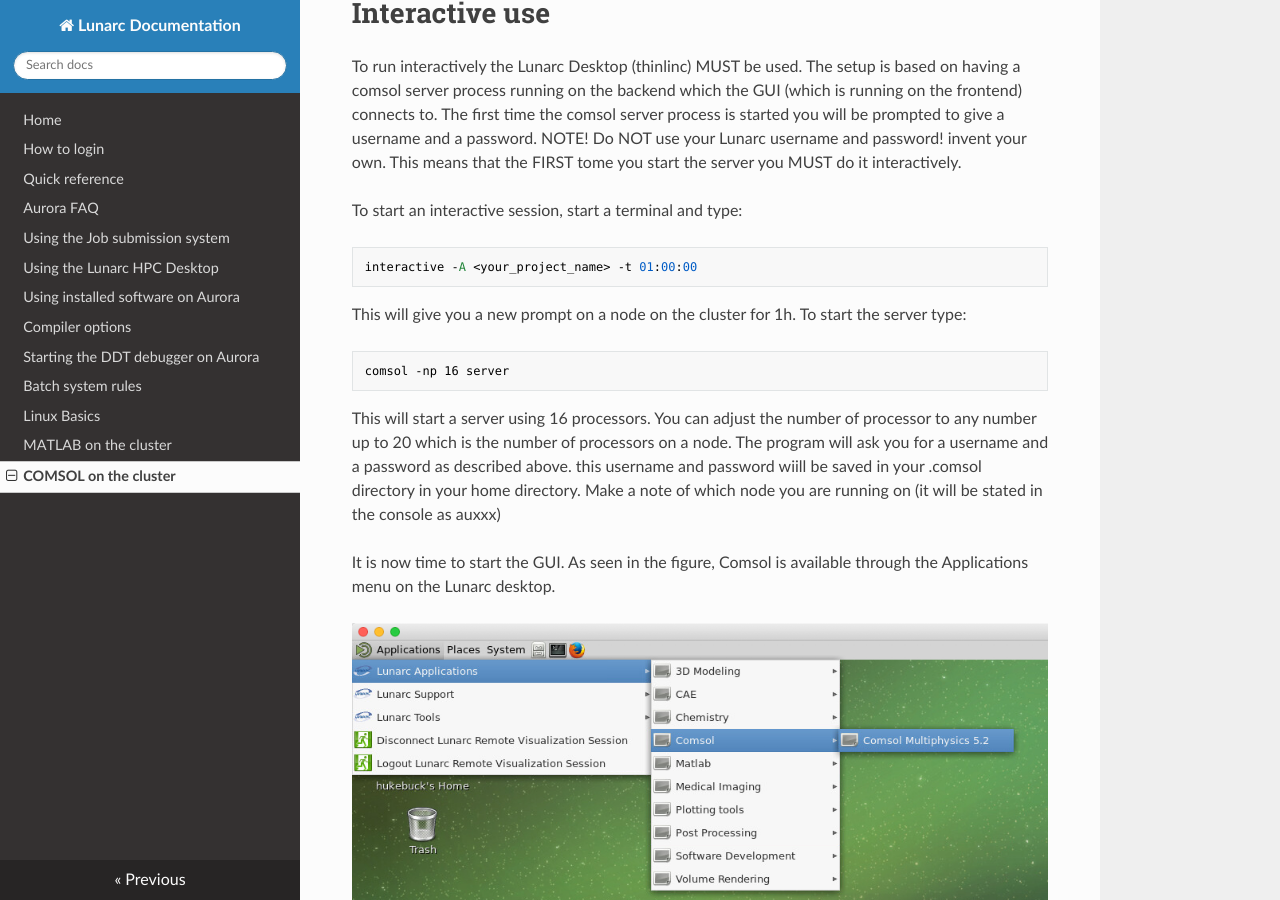
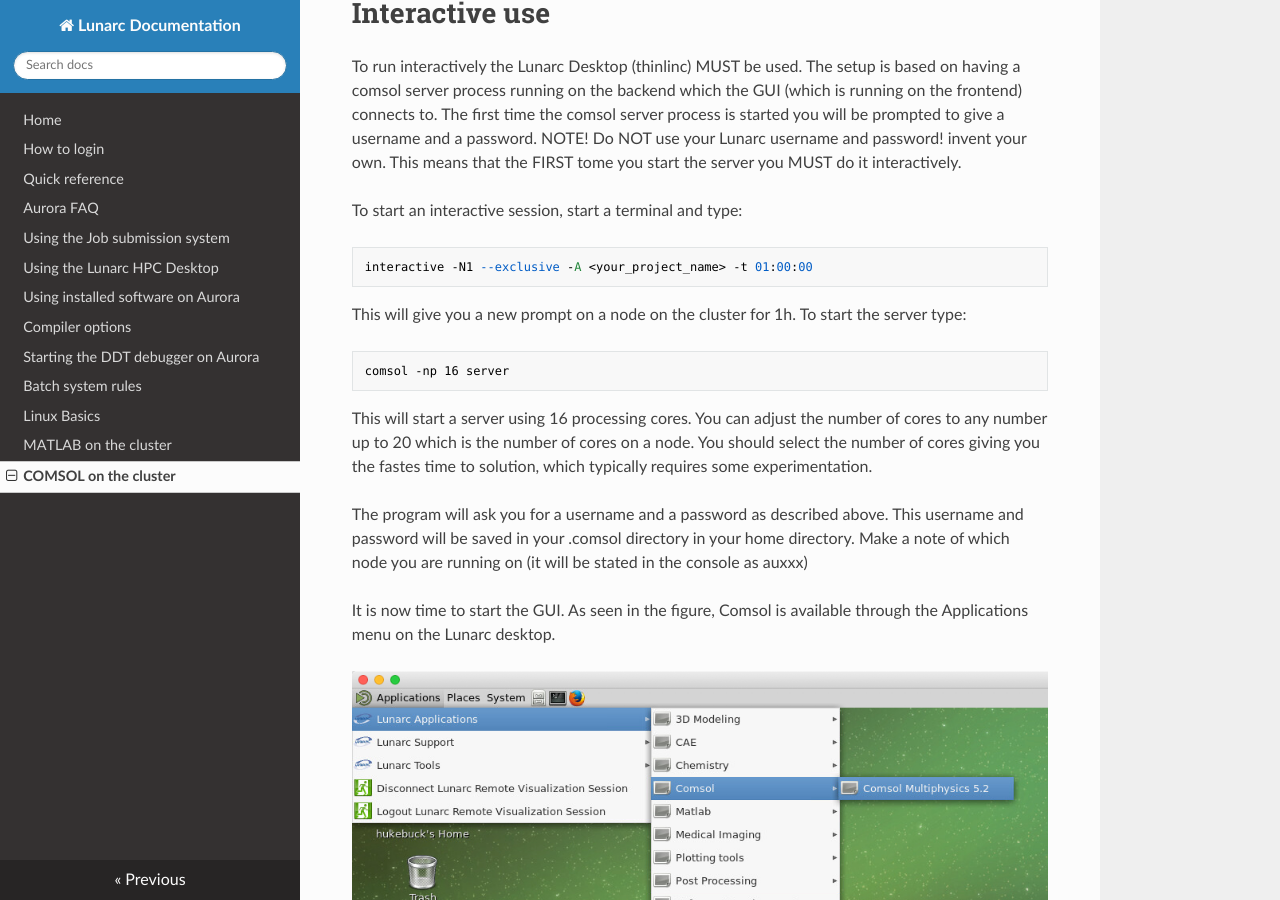
Before and after one commit to lunarc/lunarc_docs, an MkDocs documentation site: the page built from docs/COMSOL.md, in a window 1280 px wide and 900 px high, scrolled down 859 px. Built offline with MkDocs 1.6.1, drawn with Linux system fonts in a browser that asks for light colours; nearby versions of some CDN libraries; old or Windows-style settings are respelled for this version of MkDocs.

Commit message:
Corrections and clarification on cores

```diff
--- a/docs/COMSOL.md
+++ b/docs/COMSOL.md
@@ -44,15 +44,16 @@
 
 To start an interactive session, start a terminal and type:
 
-    interactive -A <your_project_name> -t 01:00:00
+    interactive -N1 --exclusive -A <your_project_name> -t 01:00:00
 
 This will give you a new prompt on a node on the cluster for 1h.
 To start the server type:
 
     comsol -np 16 server
 
-This will start a server using 16 processors. You can adjust the number of processor to any number up to 20 which is the number of processors on a node.
-The program will ask you for a username and a password as described above. this username and password wiill be saved in your .comsol directory in your home directory.
+This will start a server using 16 processing cores. You can adjust the number of cores to any number up to 20 which is the number of cores on a node.  You should select the number of cores giving you the fastes time to solution, which typically requires some experimentation.
+
+The program will ask you for a username and a password as described above. This username and password will be saved in your .comsol directory in your home directory.
 Make a note of which node you are running on (it will be stated in the console as auxxx)
 
 It is now time to start the GUI. As seen in the figure, Comsol is available through the Applications menu on the Lunarc desktop.
```
